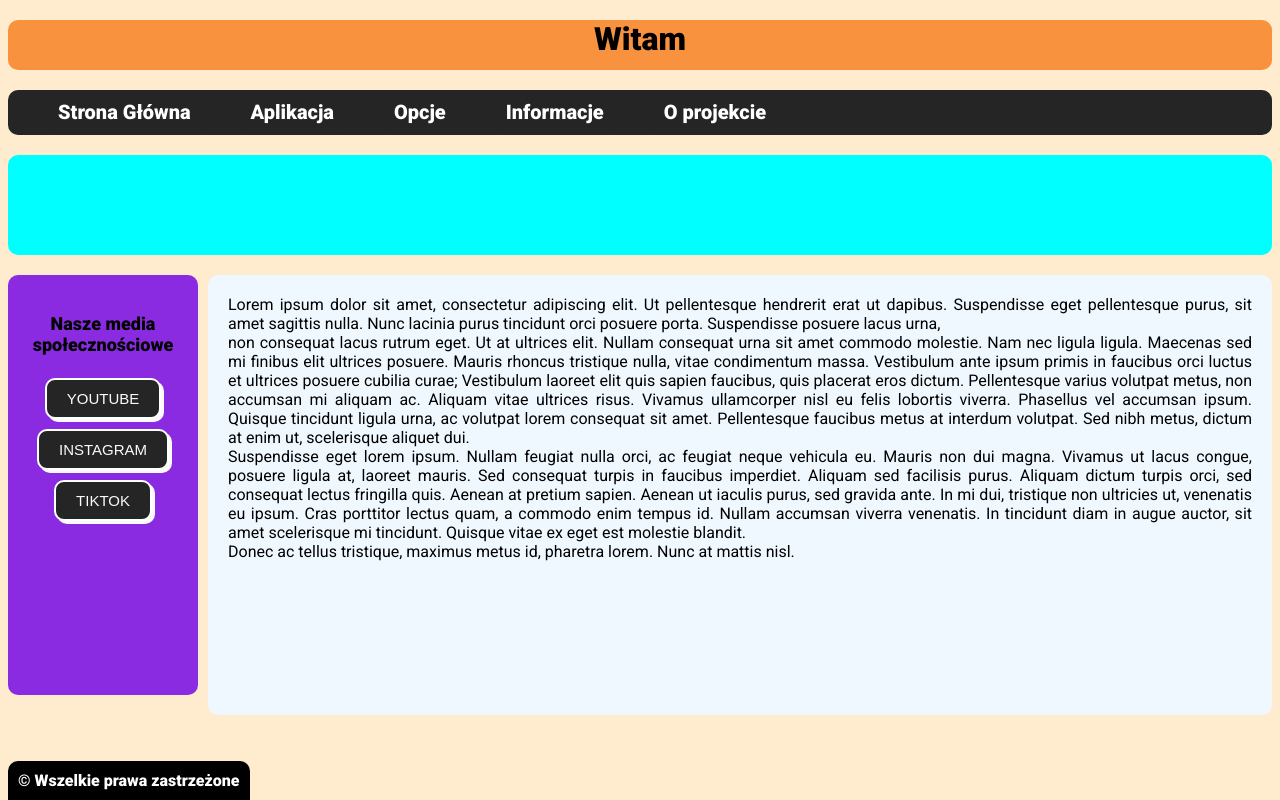
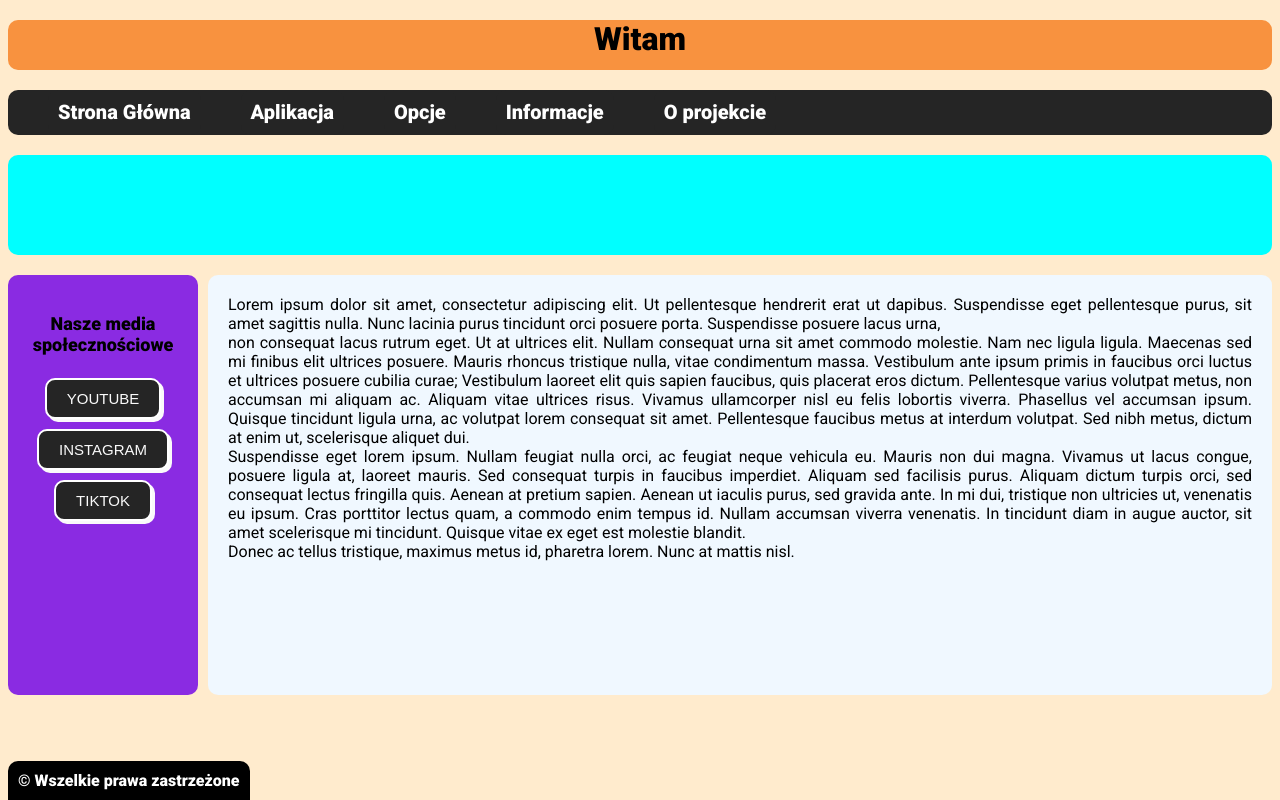
Before and after one commit to Kolo2415/Rysowanie-Kurs, a plain HTML site: page index.html in a window 1280 px wide. Drawn offline with Linux system fonts and the light colour scheme.

Commit message:
Update style.css

```diff
--- a/style.css
+++ b/style.css
@@ -85,7 +85,7 @@ button {
     font-weight: 900;
     float: left;
     width: 150px;
-    min-height: 380px;
+    height: 380px;
     padding: 20px;
     background-color: blueviolet;
     text-align: center;
@@ -101,12 +101,12 @@ button {
 
     width: auto;
     background-color: aliceblue;
-    min-height: 380px;
+    height: 380px;
     text-align: justify;
     margin-left: 200px;
     padding: 20px;
     border-radius: 10px;
-    min-height: 400px;
+
 
 
 }
```
